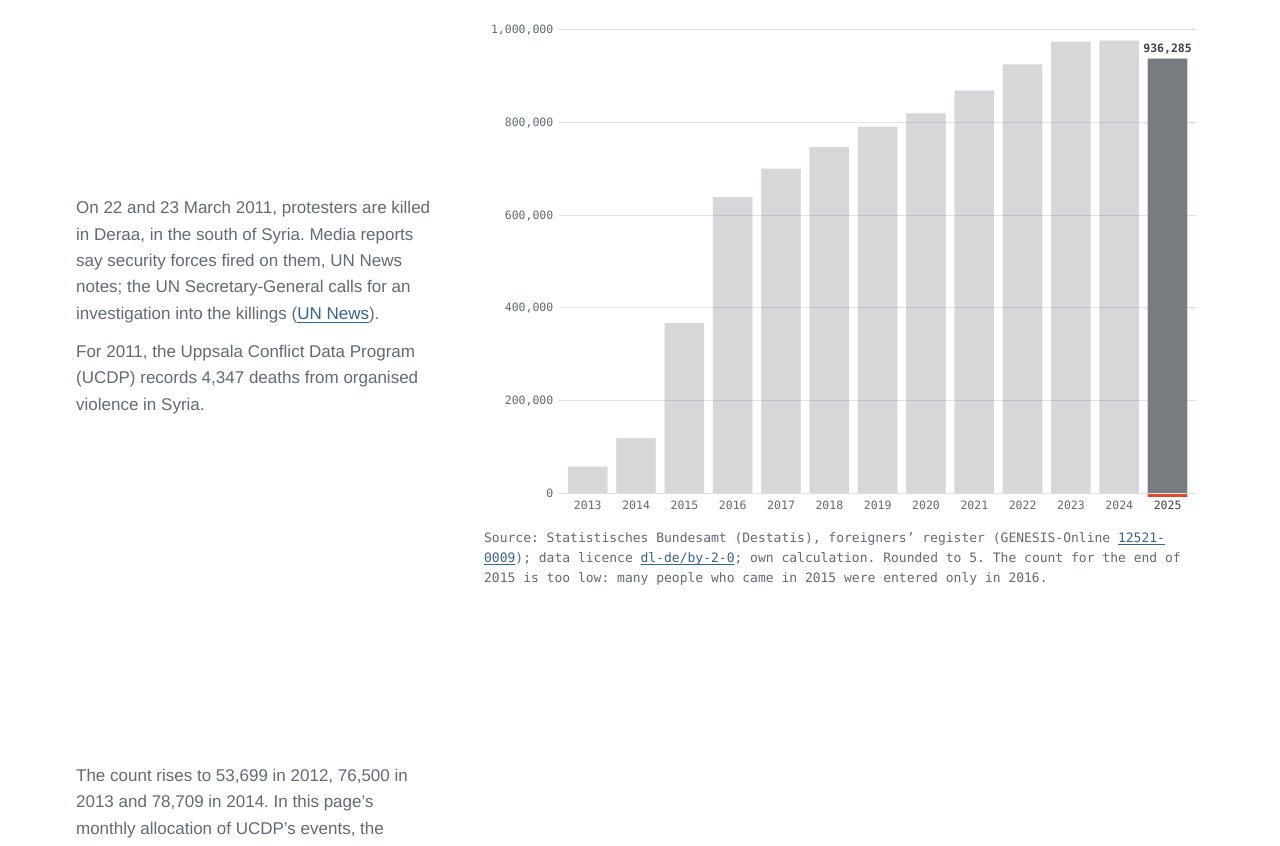
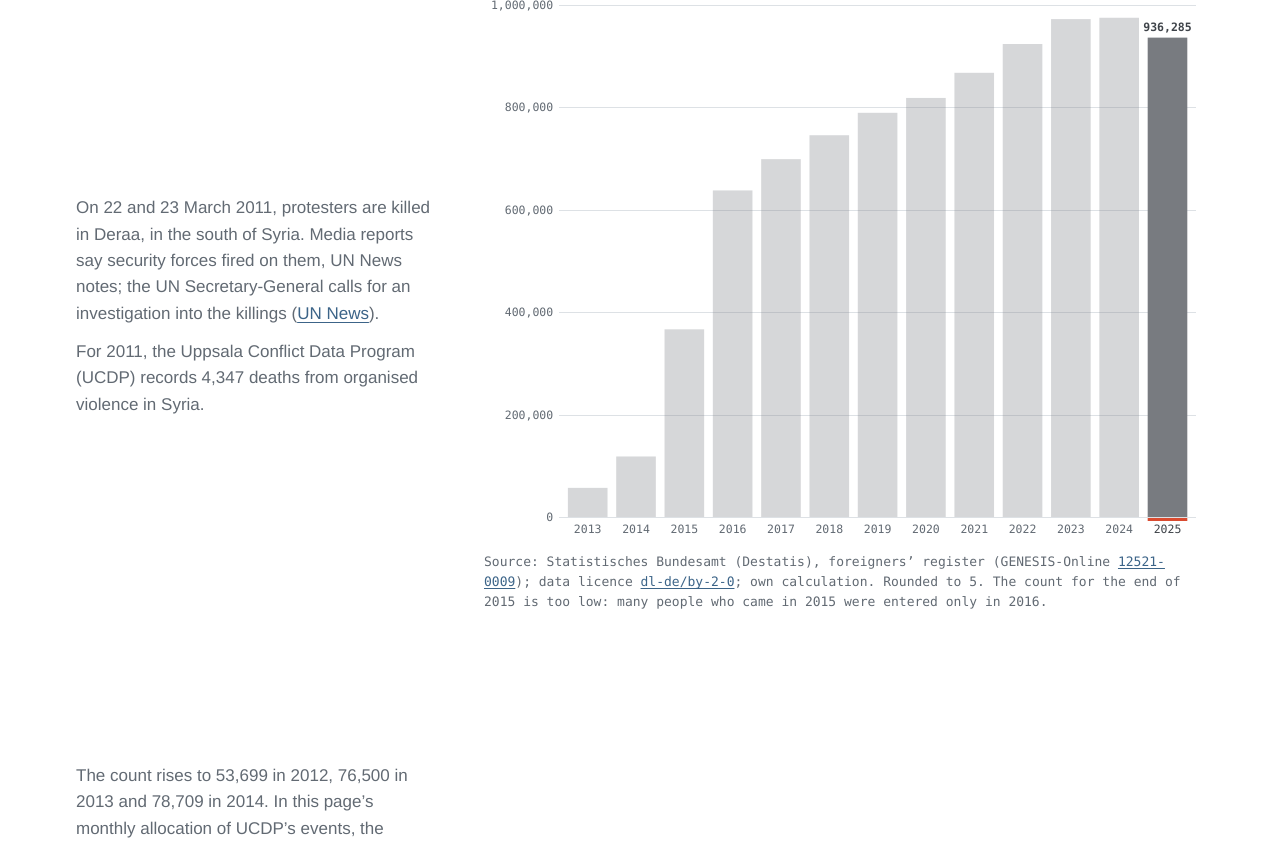
Before and after one commit to thomassie/from-syria-to-germany, a plain HTML site: page index.html in a window 1280 px wide. Shown: the part 465-1311 px from the top of the page. Drawn offline with nearby package versions, Linux system fonts and the light colour scheme; a web font is replaced by a local one.

Commit message:
Publish from europes-divides@089357e (2026-11-18T12:51Z)

```diff
--- a/syr.css
+++ b/syr.css
@@ -246,16 +246,18 @@
 /* ---------- The story: text steps scroll past a fixed graphic ----------
    Wide: steps in the site's narrow rail on the left, the graphic in the wide field on the right, held in view.
    Narrow: the graphic is held at the top of the screen and the steps, as cards on paper, scroll over its lower part.
-   The graphic follows the step whose card has passed a line in the viewport (syr.js). */
+   The graphic follows the step whose card has passed a line in the viewport (syr.js).
+   Wide: the held graphic fits the screen below a fixed host header (--sticky-top): head, key and note take what
+   they need and the chart takes the height left (at most 560px), so no scene runs below the screen's edge. */
 .syr .story { display: grid; grid-template-columns: minmax(0, 4fr) minmax(0, 8fr); gap: var(--gap); position: relative; }
 .syr .story__steps { grid-column: 1; grid-row: 1; min-width: 0; padding-bottom: 40vh; }
 .syr .story__graphic { grid-column: 2; grid-row: 1; position: sticky; top: var(--sticky-top); height: calc(100vh - var(--sticky-top));
-  display: grid; align-content: center; min-width: 0; }
-.syr .story__figure { display: grid; gap: 0.6rem; min-width: 0; }
+  display: flex; flex-direction: column; padding-block: 0.75rem; min-width: 0; }
+.syr .story__figure { flex: 1 1 auto; min-height: 0; display: flex; flex-direction: column; justify-content: center; gap: 0.6rem; min-width: 0; }
 .syr .story__head { display: grid; gap: 0.25rem; }
 .syr .story__title { font-family: var(--font-display); font-weight: 500; font-size: var(--step-1); line-height: 1.25; }
-.syr .story__chart { position: relative; width: 100%; height: clamp(300px, 64vh, 560px); }
-.syr .story__chart svg { display: block; overflow: visible; }
+.syr .story__chart { position: relative; width: 100%; flex: 1 1 0; min-height: 220px; max-height: 560px; }
+.syr .story__chart svg { position: absolute; left: 0; top: 0; display: block; overflow: visible; }   /* drawn to the box, never sizing it */
 .syr .story__key { min-height: 1.4rem; }
 /* each step's description of the graphic, for screen readers (the held graphic itself is aria-hidden) */
 .syr .syr-sr { position: absolute; width: 1px; height: 1px; margin: -1px; padding: 0; overflow: hidden; clip: rect(0 0 0 0); white-space: nowrap; border: 0; }
@@ -338,6 +340,9 @@
 .syr .syr-route--em { fill: color-mix(in srgb, var(--muted) 40%, var(--paper)); stroke: color-mix(in srgb, var(--muted) 75%, var(--paper)); stroke-width: 1px; }
 .syr .syr-route--wb { stroke: var(--muted); stroke-width: 1.5px; stroke-dasharray: 4 2; }
 .syr .syr-route--cm { stroke: color-mix(in srgb, var(--muted) 85%, var(--paper)); stroke-width: 1.75px; }
+/* a route the step is about: in ink and wider, in the line and in its key */
+.syr .syr-route--wb.is-focus { stroke: var(--ink); stroke-width: 2.5px; }
+.syr .syr-ln--wb.is-focus { border-top: 2.5px dashed var(--ink); }
 .syr .syr-sw--em { background: color-mix(in srgb, var(--muted) 40%, var(--paper)); box-shadow: inset 0 0 0 1px color-mix(in srgb, var(--muted) 75%, var(--paper)); }
 /* the route map: countries in a light grey, Germany blue, Syria outlined; schematic routes dashed; Frontex
    detections as grey discs (not people); first-time applications as rings, ink (Germany blue) */
@@ -380,12 +385,16 @@
 /* ---------- Narrow: the graphic on top, cards scroll over its lower part ---------- */
 @container syr (max-width: 860px) {
   .syr .story { display: block; }
-  .syr .story__graphic { position: sticky; top: var(--sticky-top); height: calc(100svh - var(--sticky-top)); align-content: start; z-index: 0;
-    padding-top: 0.75rem; background: var(--paper); }
-  .syr .story__chart { height: 46svh; min-height: 260px; }
+  .syr .story__graphic { position: sticky; top: var(--sticky-top); height: calc(100svh - var(--sticky-top)); z-index: 0;
+    padding-block: 0.75rem 0.5rem; background: var(--paper); }
+  .syr .story__figure { justify-content: flex-start; }
+  /* the chart up to 46% of the screen, less where a long note would otherwise run below it */
+  .syr .story__chart { max-height: 46svh; min-height: 200px; }
   .syr .story__steps { position: relative; z-index: 1; margin-top: calc(var(--sticky-top) - 100svh); padding-bottom: 50svh;
     pointer-events: none; }   /* taps between the cards reach the graphic (the switch) */
   .syr .step__text, .syr .chapter__head, .syr .chapter h3 { pointer-events: auto; }
+  /* the cards pass under the graphic's head (kicker, switch, title, key): syr.js clips each card at the key's lower
+     edge, so the switch stays visible and can be tapped */
   .syr .chapter, .syr .chapter:first-child { padding-top: 0; }
   /* headings are cards too, so they slide over the graphic like the steps */
   .syr .chapter__head, .syr .chapter h3 { margin: 70svh 0 0; padding: 0.9rem 1.1rem; background: var(--paper); border: 1px solid var(--rule);
--- a/syr.js
+++ b/syr.js
@@ -360,7 +360,7 @@
         { scene: 'routes', range: ['2015-01', '2015-12'], events: [],
           text: `<p>In 2015, ${num(rtY('EM', 2015))} detections of Syrian citizens on the eastern Mediterranean route, ${num(rtY('EM', 2015, 's', 'Sea'))} of them at sea. The highest month is ${mName(emPeak.m)}, with ${num(emPeak.v)}. Syrian citizens make up ${pct(rtY('EM', 2015), rtY('EM', 2015, 'a'))} of all detections on the route that year.</p>`,
           alt: `Detections of Syrian citizens per month by route; 2015 marked, ${num(rtY('EM', 2015))} on the eastern Mediterranean route.` },
-        { scene: 'routes', range: ['2015-01', '2015-12'], events: [],
+        { scene: 'routes', range: ['2015-01', '2015-12'], events: [], focus: 'WB',
           text: `<p>The Western Balkan route counts crossings into Hungary, Croatia, Bulgaria and Romania from the Western Balkans. Frontex notes that the same person may cross the external border several times: someone who entered the EU in Greece and travelled on over land left the EU and crossed its external border again there. In 2015, Frontex records ${num(rtY('WB', 2015, 'a'))} detections on this route, ${num(rtY('WB', 2015, 'u'))} of them without a known nationality, so the Syrian count there (${num(rtY('WB', 2015))}) is far from complete.</p>`,
           alt: 'Detections of Syrian citizens per month by route; the Western Balkan route in 2015, nationality mostly unknown.' },
         { scene: 'routes', range: ['2016-01', '2017-12'], events: [['2016-03-18', 'EU–Türkiye statement']],
@@ -521,7 +521,7 @@
         note: () => { const r = meta('Frontex'); return `Sources: Frontex${r ? ` (${esc(r.i)})` : ''}, detections, not people; Eurostat (migr_asyappctza), applicants per country. Discs and rings each have their own scale: their sizes cannot be compared.${routeOut.length ? ` Not on the map: ${andList(routeOut)}.` : ''} Map: ${esc(D.region.meta.source || '')}.`; },
         draw: drawRouteMap },
       routes: { title: () => 'Detections of Syrian citizens at the EU’s external borders, per month',
-        key: () => '<span><i class="syr-sw syr-sw--em"></i>Eastern Mediterranean</span><span><i class="syr-ln syr-ln--wb"></i>Western Balkans</span><span><i class="syr-ln syr-ln--cm"></i>Central Mediterranean</span><span><i class="syr-sw syr-sw--ev"></i>Event</span>',
+        key: (s) => `<span><i class="syr-sw syr-sw--em"></i>Eastern Mediterranean</span><span><i class="syr-ln syr-ln--wb${s.focus === 'WB' ? ' is-focus' : ''}"></i>Western Balkans</span><span><i class="syr-ln syr-ln--cm"></i>Central Mediterranean</span><span><i class="syr-sw syr-sw--ev"></i>Event</span>`,
         note: (s) => { const r = meta('Frontex'); return `Source: Frontex${r ? `, ${esc(r.i)}` : ''}. Detections, not people. The three largest routes shown.${s.zoom ? ' Months since 2019, on an enlarged scale.' : ''}`; },
         draw: drawRoutes },
       asylum: { sex: 'eurostat', title: () => 'First-time asylum applicants with Syrian citizenship, per month',
@@ -621,6 +621,7 @@
       sexEl.inert = !sexOn;
       sexEl.setAttribute('aria-hidden', String(!sexOn));
       sexEl.querySelectorAll('button').forEach((b) => { b.disabled = !sexOn; });
+      clipCards();   // the key's height may have changed
     }
 
     // the switch: All / Male / Female, for the graphics whose data has sex; hidden on the others
@@ -668,7 +669,7 @@
     document.addEventListener('click', (e) => { if (!chart.contains(e.target)) tip.hide(); });
     chart.addEventListener('click', () => tip.hide());   // a tap on the graphic away from its marks (a mark's own tap stops here)
     const ym = d3.timeFormat('%Y-%m');
-    const sexWord = () => (SEX === 'T' ? '' : SEX === 'M' ? ' · male' : ' · female');
+    const sexWord = () => (SEX === 'T' ? '' : SEX === 'M' ? ' (male)' : ' (female)');   // as in the graphic's title
     const ttRow = (sw, label, value) => `<div><dt>${sw ? `<i class="${sw}"></i>` : ''}${label}</dt><dd>${value}</dd></div>`;
     const ttHtml = (meta, title, rows, note) => `<div class="tt__meta">${meta}</div>${title ? `<div class="tt__title">${title}</div>` : ''}`
       + `<dl class="tt__rows">${rows.join('')}</dl>${note ? `<p class="tt__note">${note}</p>` : ''}`;
@@ -932,11 +933,14 @@
       const frame = { type: 'MultiPoint', coordinates: [[-9.5, 36], [-9.5, 43.8], [44, 30], [44, 56], [2, 30], [10.5, 61], [24, 61.5], [23, 29]] };
       const proj = d3.geoAzimuthalEqualArea().rotate([-23, -44]).fitExtent([[4, 4], [w - 4, h - 4]], frame);
       const path = d3.geoPath(proj);
+      // the countries are drawn cut to the map's box, so no shape reaches beyond the graphic (centres and the
+      // other marks use the uncut projection)
+      const pathCut = d3.geoPath(d3.geoAzimuthalEqualArea().rotate([-23, -44]).fitExtent([[4, 4], [w - 4, h - 4]], frame).clipExtent([[0, 0], [w, h]]));
       const id = `syr-clip-${++clipN}`;
       svg.append('clipPath').attr('id', id).append('rect').attr('width', w).attr('height', h);
       const g = svg.append('g').attr('clip-path', `url(#${id})`);
       g.append('g').selectAll('path').data(feats).join('path')
-        .attr('class', (f) => (f.id === 'DE' ? 'syr-cty syr-cty--de' : f.id === 'SY' ? 'syr-cty syr-cty--sy' : 'syr-cty')).attr('d', path);
+        .attr('class', (f) => (f.id === 'DE' ? 'syr-cty syr-cty--de' : f.id === 'SY' ? 'syr-cty syr-cty--sy' : 'syr-cty')).attr('d', pathCut);
       const curve = d3.line().curve(d3.curveCatmullRom.alpha(0.5));
       g.append('g').selectAll('path').data(PATHS).join('path').attr('class', 'syr-path').attr('d', (p) => curve(p.map((c) => proj(c))));
       const sy = feats.find((f) => f.id === 'SY');
@@ -1069,6 +1073,7 @@
         }
         setBand(rect, x, s.range[0], s.range[1], dur);
         drawEvents(evg, s.events || [], x, m, h, w, dur);
+        wb.classed('is-focus', s.focus === 'WB');   // the route the step is about, in ink
       };
     }
 
@@ -1342,11 +1347,28 @@
       stepEls.forEach((el, i) => el.classList.toggle('is-active', i === k));
       show(k, animate);
     }
+    // narrow: the cards scroll over the graphic but pass under its head (kicker, switch, title, key). Each card is
+    // clipped at the key's lower edge, which also keeps the switch tappable (clip-path clips hit-testing too).
+    const cards = [...root.querySelectorAll('.step__text, .chapter__head, .chapter h3')];
+    const keyEl = $('#key');
+    function clipCards() {
+      const narrow = root.clientWidth <= 860;
+      const line = narrow ? keyEl.getBoundingClientRect().bottom : 0;
+      cards.forEach((c) => {
+        let clip = '';
+        if (narrow) {
+          const r = c.getBoundingClientRect();
+          if (r.bottom <= line) clip = 'inset(100% 0 0 0)';
+          else if (r.top < line) clip = `inset(${Math.ceil(line - r.top)}px 0 0 0)`;
+        }
+        if (c.style.clipPath !== clip) c.style.clipPath = clip;
+      });
+    }
     let ticking = false;
     window.addEventListener('scroll', () => {
       if (ticking) return;
       ticking = true;
-      requestAnimationFrame(() => { ticking = false; pick(); });
+      requestAnimationFrame(() => { ticking = false; pick(); clipCards(); });
     }, { passive: true });
     let lastW = 0, lastH = 0;
     const redraw = () => {
@@ -1356,6 +1378,7 @@
       scene = null; update = null;
       if (active >= 0) show(active, false);
       pick(false);
+      clipCards();
     };
     if ('ResizeObserver' in window) new ResizeObserver(() => requestAnimationFrame(redraw)).observe(chart);
     else window.addEventListener('resize', redraw);
```
